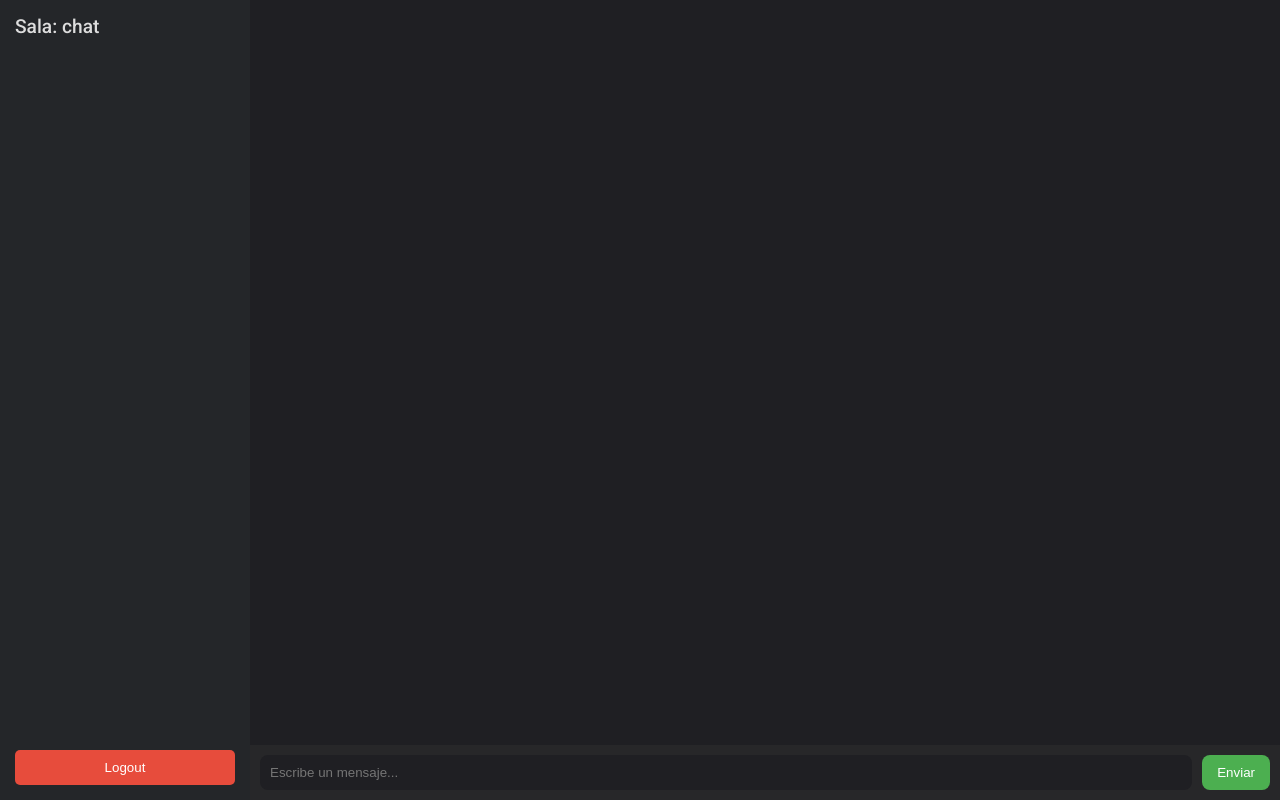
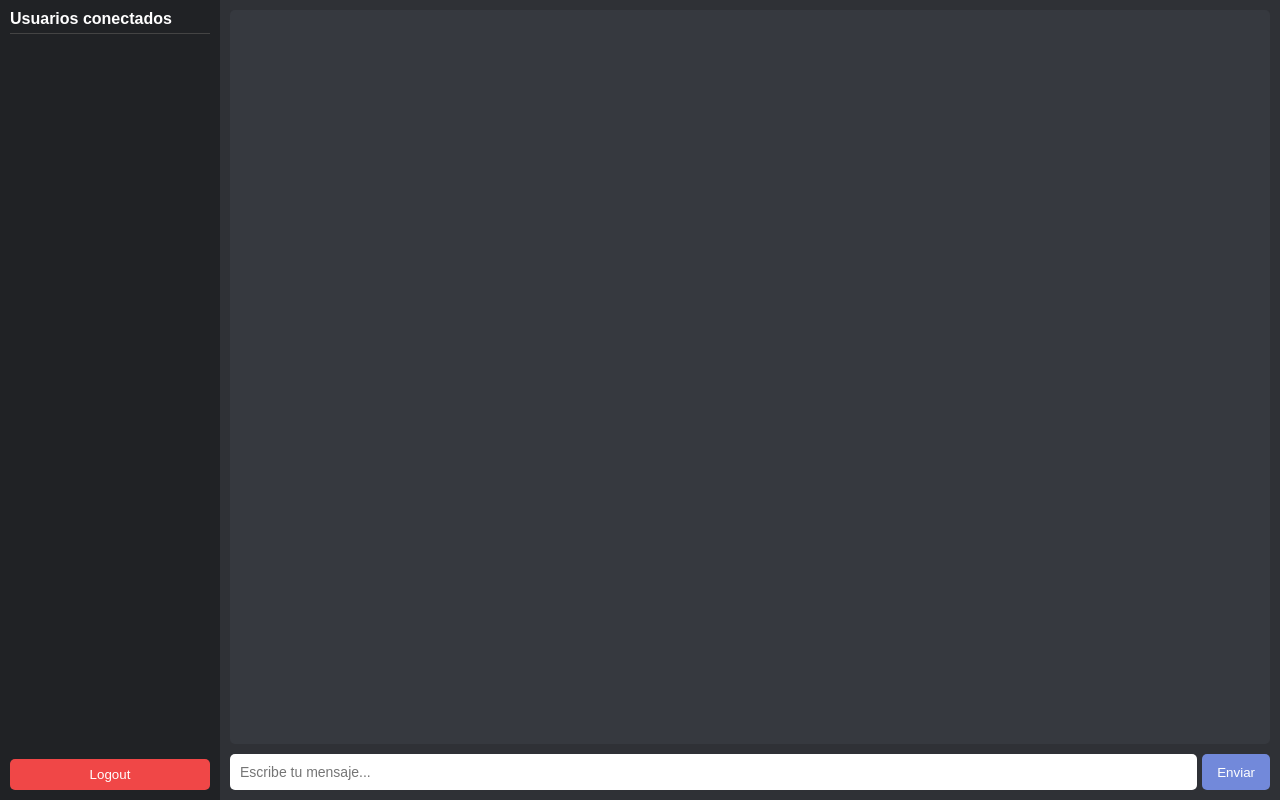
Before and after one commit to luksam09k-oss/chyyyy111_8766-0.1, a website: page public/index.html in a window 1280 px wide. Drawn offline with nearby package versions, Linux system fonts and the light colour scheme; no server answers.

Commit message:
Update index.html

```diff
--- a/public/index.html
+++ b/public/index.html
@@ -3,59 +3,140 @@
 <head>
   <meta charset="UTF-8">
   <title>Chatroom</title>
-  <link href="https://fonts.googleapis.com/css2?family=Roboto:wght@400;500&display=swap" rel="stylesheet">
   <style>
-    * { box-sizing:border-box;margin:0;padding:0; }
-    body { font-family:'Roboto',sans-serif; background:#18191c;color:#ddd;height:100vh;display:flex; }
-    .sidebar { width:250px;background:#242629;display:flex;flex-direction:column;padding:15px; }
-    .room-name { font-size:1.2em;font-weight:500;margin-bottom:10px; }
-    .users { flex:1;overflow-y:auto;margin-top:10px; }
-    .user { display:flex; align-items:center; padding:8px 10px;border-radius:5px;margin-bottom:5px;background:#2f3136; cursor:pointer; }
-    .user img { width:30px;height:30px;border-radius:50%;margin-right:8px; }
-    .chat-container { flex:1; display:flex; flex-direction:column; background:#1f1f23; }
-    .messages { flex:1; padding:15px; overflow-y:auto; display:flex; flex-direction:column; gap:8px; }
-    .message { padding:8px 12px; border-radius:8px; max-width:80%; word-wrap:break-word; display:flex; align-items:center; }
-    .message.user { background:#4caf50; align-self:flex-end; color:#fff; }
-    .message.admin { background:#e67e22; align-self:flex-end; color:#fff; }
-    .message.system { background:#555; align-self:center; font-style:italic; }
-    .message img { width:24px; height:24px; border-radius:50%; margin-right:8px; }
-    .chat-input { display:flex; padding:10px; background:#272729; }
-    .chat-input input { flex:1; padding:10px; border-radius:8px; border:none; outline:none; background:#1f1f23;color:#eee; }
-    .chat-input button { margin-left:10px;padding:10px 15px;border-radius:8px;border:none;background:#4caf50;color:white; cursor:pointer; }
-    #profileModal { display:none; position:fixed; top:0; left:0;width:100%; height:100%; background:rgba(0,0,0,0.7); justify-content:center; align-items:center; }
-    #profileModal .modalContent { background:#242629; padding:20px; border-radius:10px; width:300px; text-align:center; }
-    #profileModal img { width:100px;height:100px;border-radius:50%; margin-bottom:15px; }
-    #profileModal input { margin-bottom:10px; }
+    body {
+      margin: 0;
+      font-family: Arial, sans-serif;
+      height: 100vh;
+      display: flex;
+      background: #2f3136;
+      color: white;
+    }
+
+    /* Lateral usuarios */
+    #sidebar {
+      width: 200px;
+      background: #202225;
+      padding: 10px;
+      display: flex;
+      flex-direction: column;
+    }
+
+    #sidebar h3 {
+      margin-top: 0;
+      font-size: 16px;
+      border-bottom: 1px solid #444;
+      padding-bottom: 5px;
+    }
+
+    #user-list {
+      flex: 1;
+      overflow-y: auto;
+    }
+
+    #user-list div {
+      display: flex;
+      align-items: center;
+      margin-bottom: 5px;
+      cursor: pointer;
+    }
+
+    #user-list div img {
+      width: 24px;
+      height: 24px;
+      border-radius: 50%;
+      margin-right: 5px;
+    }
+
+    /* Chat principal */
+    #chat-container {
+      flex: 1;
+      display: flex;
+      flex-direction: column;
+      padding: 10px;
+    }
+
+    #messages {
+      flex: 1;
+      overflow-y: auto;
+      background: #36393f;
+      padding: 10px;
+      border-radius: 5px;
+    }
+
+    .message {
+      display: flex;
+      align-items: center;
+      margin-bottom: 5px;
+    }
+
+    .message img {
+      width: 30px;
+      height: 30px;
+      border-radius: 50%;
+      margin-right: 5px;
+      cursor: pointer;
+    }
+
+    .message.admin b {
+      color: red;
+    }
+
+    .message.user b {
+      color: #00b0f4;
+    }
+
+    #input-container {
+      margin-top: 10px;
+      display: flex;
+    }
+
+    #msgBox {
+      flex: 1;
+      padding: 10px;
+      border-radius: 5px;
+      border: none;
+      font-size: 14px;
+    }
+
+    #sendBtn {
+      padding: 10px 15px;
+      margin-left: 5px;
+      border-radius: 5px;
+      border: none;
+      background: #7289da;
+      color: white;
+      cursor: pointer;
+    }
+
+    button#logoutBtn {
+      margin-top: 10px;
+      padding: 8px;
+      border: none;
+      border-radius: 5px;
+      background: #f04747;
+      color: white;
+      cursor: pointer;
+    }
   </style>
 </head>
 <body>
 
-<div class="sidebar">
-  <div class="room-name" id="roomName">Sala: chat</div>
-  <div class="users" id="userList"></div>
-  <button onclick="logout()" style="margin-top:10px; background:#e74c3c; color:white; border:none; padding:10px; border-radius:5px; cursor:pointer;">Logout</button>
-</div>
+  <div id="sidebar">
+    <h3>Usuarios conectados</h3>
+    <div id="user-list"></div>
+    <button id="logoutBtn" onclick="logout()">Logout</button>
+  </div>
 
-<div class="chat-container">
-  <div id="messages" class="messages"></div>
-  <div class="chat-input">
-    <input id="msgBox" placeholder="Escribe un mensaje..." autocomplete="off">
-    <button onclick="sendMsg()">Enviar</button>
+  <div id="chat-container">
+    <div id="messages"></div>
+    <div id="input-container">
+      <input id="msgBox" placeholder="Escribe tu mensaje...">
+      <button id="sendBtn" onclick="sendMsg()">Enviar</button>
+    </div>
   </div>
-</div>
 
-<!-- Modal perfil -->
-<div id="profileModal">
-  <div class="modalContent">
-    <h3 id="profileName"></h3>
-    <img id="profileAvatar" src="/avatars/default.png">
-    <input type="file" id="avatarInput">
-    <button onclick="saveAvatar()">Guardar</button>
-    <button onclick="closeProfile()">Cerrar</button>
-  </div>
-</div>
-
-<script src="/socket.io/socket.io.js"></script>
-<script src="client.js"></script>
+  <script src="/socket.io/socket.io.js"></script>
+  <script src="client.js"></script>
 </body>
 </html>
```
